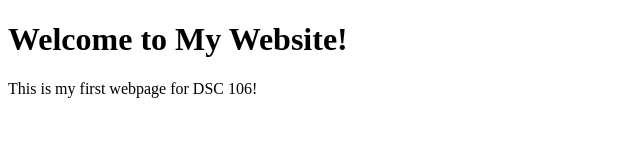
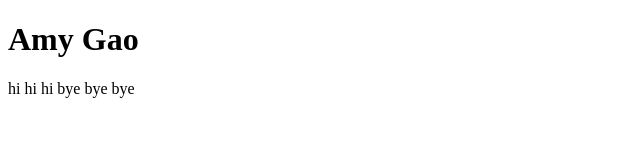
Before and after one commit to AmyGao802/dscwebste, a plain HTML site: page index.html in a window 1280 px wide. Shown: the whole page, without its empty margins (0-640 px from the left). Drawn offline with Linux system fonts and the light colour scheme.

Commit message:
Add personal portfolio homepage

```diff
--- a/index.html
+++ b/index.html
@@ -3,10 +3,10 @@
 <head>
     <meta charset="UTF-8">
     <meta name="viewport" content="width=device-width, initial-scale=1.0">
-    <title>My First Website</title>
+    <title>Amy Gao: Personal site</title>
 </head>
 <body>
-    <h1>Welcome to My Website!</h1>
-    <p>This is my first webpage for DSC 106!</p>
+    <h1>Amy Gao</h1>
+    <p>hi hi hi bye bye bye</p>
 </body>
 </html>
```
